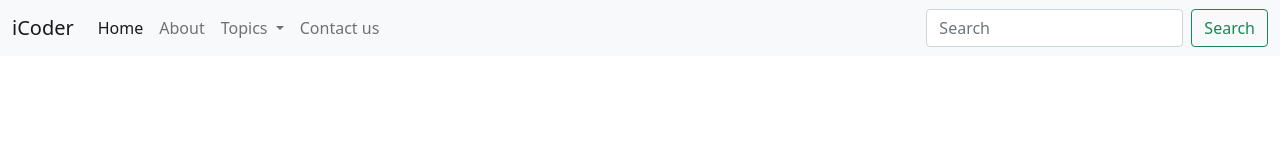
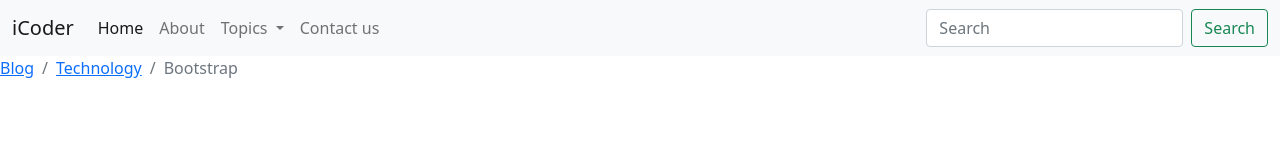
Before and after one commit to AdityaLalwani-CodeHub/Bootstrap, a plain HTML site: page index.html in a window 1280 px wide. Drawn offline with nearby package versions, Linux system fonts and the light colour scheme.

Commit message:
Breadcrumb in bootstrap

```diff
--- a/index.html
+++ b/index.html
@@ -16,6 +16,7 @@
 		<title>Hello, world!</title>
 	</head>
 	<body>
+		<!-- Navigation bar -->
 		<nav class="navbar navbar-expand-lg navbar-light bg-light">
 			<div class="container-fluid">
 				<a class="navbar-brand" href="#">iCoder</a>
@@ -103,6 +104,16 @@
 			</div>
 		</nav>
 
+		<!-- Breadcrumb -->
+		<nav aria-label="breadcrumb">
+			<ol class="breadcrumb">
+				<li class="breadcrumb-item"><a href="#">Blog</a></li>
+				<li class="breadcrumb-item"><a href="#">Technology</a></li>
+				<li class="breadcrumb-item active" aria-current="page">
+					Bootstrap
+				</li>
+			</ol>
+		</nav>
 		<!-- Optional JavaScript; choose one of the two! -->
 
 		<!-- Option 1: Bootstrap Bundle with Popper -->
```
